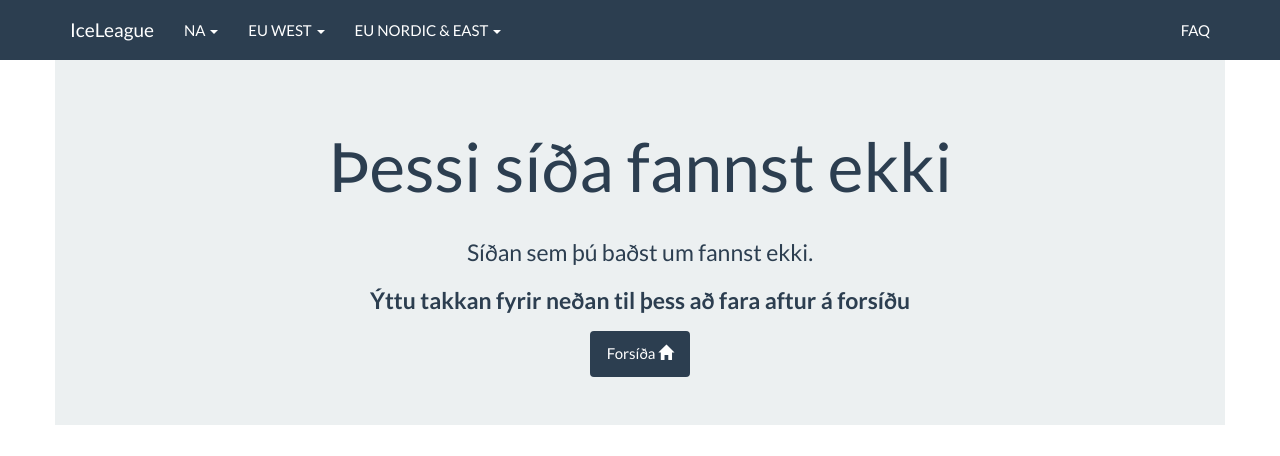
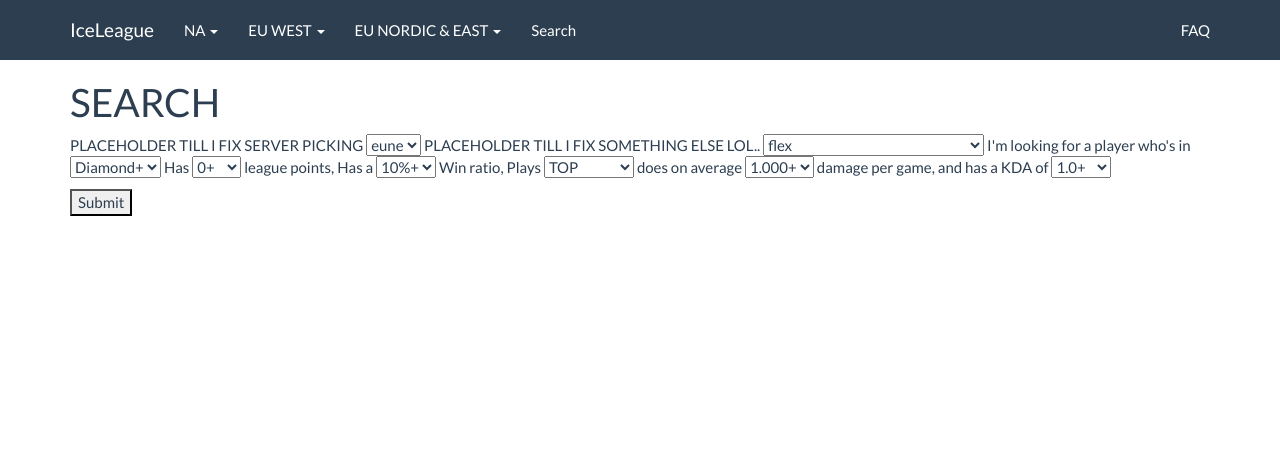
Before and after one commit to ElvarP/IceLeague, a PHP site: page /index.php?sida=search in a window 1280 px wide. Shown: the top 456 px of the page. Run offline with PHP 8.4, Linux system fonts and the light colour scheme; some libraries are stand-ins or nearby versions.

Commit message:
add search to the site (WIP)

```diff
--- a/public_html/footer.php
+++ b/public_html/footer.php
@@ -76,6 +76,22 @@
 	});
 	ev.preventDefault();
 });
+$(document).ready(function () {
+    $('#search_input').on('submit', function(e) {
+        e.preventDefault();
+        $.ajax({
+            url : $(this).attr('action') || window.location.pathname,
+            type: "GET",
+            data: $(this).serialize(),
+            success: function (data) {
+                $("#search_output").html(data);
+            },
+            error: function (jXHR, textStatus, errorThrown) {
+                alert(errorThrown);
+            }
+        });
+    });
+});
 //Google analytics
 (function(i,s,o,g,r,a,m){i['GoogleAnalyticsObject']=r;i[r]=i[r]||function(){
 	(i[r].q=i[r].q||[]).push(arguments)},i[r].l=1*new Date();a=s.createElement(o),
--- a/public_html/header.php
+++ b/public_html/header.php
@@ -67,6 +67,11 @@
 						</ul>
 					</li>
 				</ul>
+				<ul class="nav navbar-nav">
+					<li>
+						<a href="index.php?sida=search">Search</a>
+					</li>
+				</ul>
 				<ul class="nav navbar-nav navbar-right">
 					<li>
 						<a href="index.php?sida=faq">FAQ</a>
--- a/public_html/index.php
+++ b/public_html/index.php
@@ -6,7 +6,7 @@
 
 
 $page = isset($_GET['sida']) ? $_GET['sida'] : null;
-$allowed_pages = array('champion_mastery', 'leagues', 'ranked_stats', 'faq');
+$allowed_pages = array('champion_mastery', 'leagues', 'ranked_stats', 'faq', 'search');
 
 if (!empty($page)) {
 
--- /dev/null
+++ b/public_html/search.php
@@ -0,0 +1,95 @@
+<?php
+require_once '../config.php';
+require_once '../vendor/autoload.php';
+require_once 'header.php';
+?>
+
+<div class="container">
+  <h1>SEARCH</h1>
+
+
+  <form id="search_input" class="testing new stuff" action="search_results.php" method="get">
+    <p>
+
+      PLACEHOLDER TILL I FIX SERVER PICKING
+      <select name="server">
+        <option value="eune">eune</option>
+        <option value="euw">euw</option>
+        <option value="na">na</option>
+      </select>
+      PLACEHOLDER TILL I FIX SOMETHING ELSE LOL..
+      <select name="queue">
+        <option value="ranked_flex_sr">flex</option>
+        <option value="ranked_solo_5x5">soloq</option>
+        <option value="ranked_flex_tt">twisted treeline</option>
+        <option value="ranked_stats">Every queue counted together</option>
+      </select>
+
+      I'm looking for a player who's in
+      <select name="rank">
+        <option value="diamond">Diamond+</option>
+        <option value="platinum">Platinum+</option>
+        <option value="gold">Gold+</option>
+      </select>
+
+      Has
+
+      <select name="lp">
+        <option value="0">0+</option>
+        <option value="10">10+</option>
+        <option value="20">20+</option>
+        <option value="30">30+</option>
+      </select>
+
+      league points, Has a
+
+      <select name="winRatio">
+        <option value="10">10%+</option>
+        <option value="20">20%+</option>
+        <option value="30">30%+</option>
+        <option value="40">40%+</option>
+        <option value="50">50%+</option>
+        <option value="60">60%+</option>
+        <option value="70">70%+</option>
+        <option value="80">80%+</option>
+        <option value="90">90%+</option>
+
+      </select>
+      Win ratio, Plays
+      <select name="role">
+        <option value="top">TOP</option>
+        <option value="jungle">JUNGLE</option>
+        <option value="mid">MID</option>
+        <option value="adc">ADC</option>
+        <option value="support">SUPPORT</option>
+      </select>
+      does on average
+      <select name="dmgPerGame">
+        <option value="1000">1.000+</option>
+        <option value="2000">2.000+</option>
+        <option value="3000">3.000+</option>
+        <option value="4000">4.000+</option>
+        <option value="5000">5.000+</option>
+      </select>
+      damage per game, and has a KDA of
+      <select name="kda">
+        <option value="1.00">1.0+</option>
+        <option value="1.25">1.25+</option>
+        <option value="1.50">1.50+</option>
+        <option value="1.75">1.75+</option>
+        <option value="2.00">2.00+</option>
+
+      </select>
+    </p>
+    <input type="submit" value="Submit">
+
+  </form>
+
+<div id="search_output">
+
+
+
+</div>
+
+</div>
+<?php require_once 'footer.php'; ?>
```
Also changed, not shown: public_html/search_results.php (added, +103 -0 lines).
